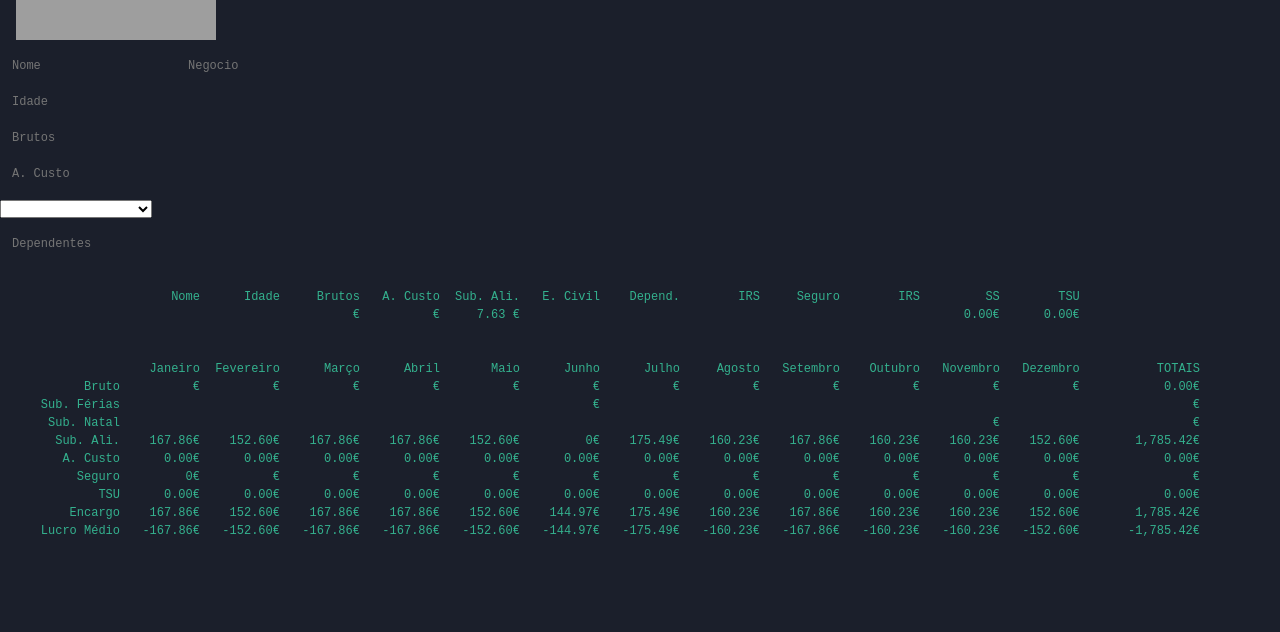
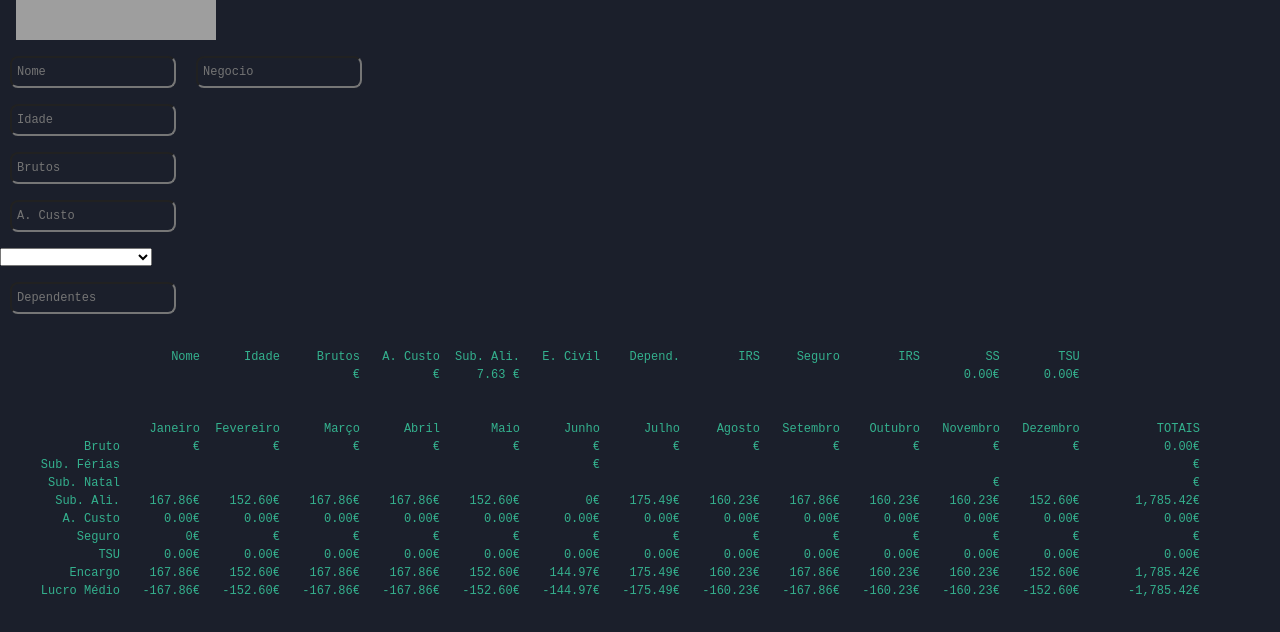
Before and after one commit to BernardoResende/Bernardo-Resende, an Angular app: page / in a window 1280 px wide. Shown: the top 632 px of the page. Built offline with nearby package versions, Linux system fonts and the light colour scheme; grey boxes are pictures that could not be loaded.

Commit message:
1 file modified

```diff
--- a/src/app/simulator/simulator.component.css
+++ b/src/app/simulator/simulator.component.css
@@ -29,8 +29,9 @@ input {
   margin-right: 10px;
   margin-left: 10px;
   background-color: transparent!important;
-  border: none;
+  border-radius: 8px;
   color: white;
+  padding: 5px;
 }
 
 input:focus {
```
